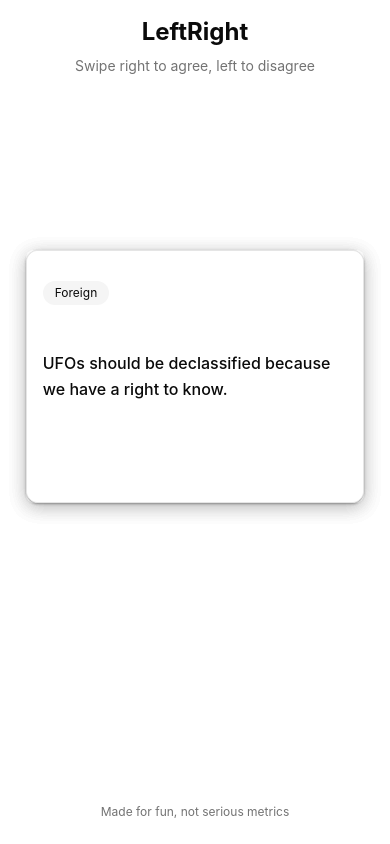
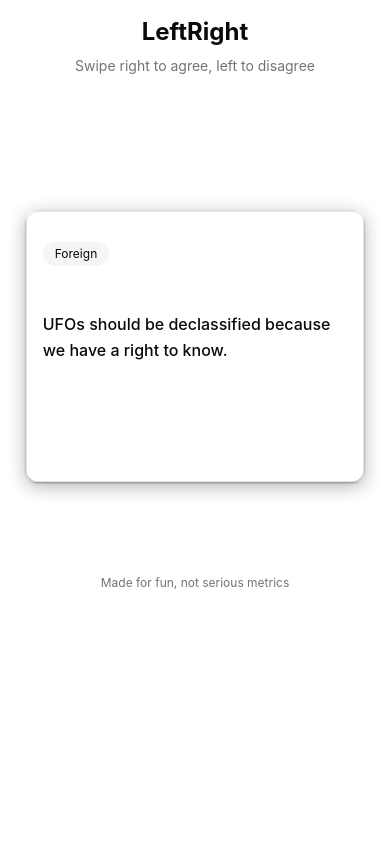
Before and after one commit to freddysongg/LeftRight, a React (Vite) app: page / in a window 390 px wide. Built offline with nearby package versions, Linux system fonts and the light colour scheme.

Commit message:
feat: mobile styling

```diff
--- a/src/App.css
+++ b/src/App.css
@@ -1,6 +1,7 @@
 #root {
   max-width: 1280px;
   margin: 0 auto;
-  padding: 2rem;
+  height: 100%;
   text-align: center;
+  box-sizing: border-box;
 }
--- a/src/App.tsx
+++ b/src/App.tsx
@@ -19,10 +19,17 @@ export default function App() {
   const deviceType = useDeviceType();
   const paddingB =
     deviceType === 'mobile'
-      ? 'pb-[15vh]'
+      ? 'pt-[calc(100vh-95vh)]'
       : deviceType === 'tablet'
-        ? 'pb-[10vh]'
-        : 'pb-[13vh]';
+        ? 'pt-[calc(100vh-97vh)]'
+        : 'pt-[calc(100vh-98vh)]';
+
+  const paddingT =
+    deviceType === 'mobile'
+      ? 'pb-[calc(100vh-70vh)]'
+      : deviceType === 'tablet'
+        ? 'pb-[calc(100vh-65vh)]'
+        : 'pb-[calc(100vh-97vh)]';
 
   const shuffleQuestions = () => {
     const categories = ['Economic', 'Social', 'Foreign', 'Domestic'];
@@ -63,7 +70,8 @@ export default function App() {
   };
 
   return (
-    <div className="flex flex-col h-screen">
+    <div className="flex flex-col h-screen overflow-hidden">
+      {/* Header */}
       <header className="flex-shrink-0 pt-4 text-center sm:pt-6 md:pt-8">
         <h1 className="mb-2 text-2xl font-bold sm:text-3xl md:text-4xl">
           LeftRight
@@ -73,7 +81,10 @@ export default function App() {
         </p>
       </header>
 
-      <main className={`flex flex-1 items-center justify-center ${paddingB}`}>
+      {/* Main Content */}
+      <main
+        className={`flex-1 flex items-center justify-center ${paddingB} overflow-hidden`}
+      >
         <div className="w-full max-w-[95vw] sm:max-w-[70vw] md:max-w-xl px-4">
           {!gameComplete ? (
             <CardStack
@@ -91,7 +102,10 @@ export default function App() {
         </div>
       </main>
 
-      <footer className="flex-shrink-0 pb-6 text-center text-xs text-muted-foreground sm:pb-6 med:pb-8 sm:text-sm">
+      {/* Footer */}
+      <footer
+        className={`flex-shrink-0 text-center text-xs text-muted-foreground sm:text-sm ${paddingT}`}
+      >
         Made for fun, not serious metrics
       </footer>
       <Toaster />
--- a/src/components/CardStack.tsx
+++ b/src/components/CardStack.tsx
@@ -29,10 +29,10 @@ export function CardStack({ questions, onResponse }: CardStackProps) {
       className={cn(
         'relative mx-auto transition-all duration-300',
         deviceType === 'mobile'
-          ? 'aspect-[4/5] w-full h-[30vh]'
+          ? 'aspect-[4/5] w-full h-[calc(100vh-68vh)]'
           : deviceType === 'tablet'
-            ? 'aspect-[3/4] w-full h-[45vh]'
-            : 'aspect-[3/4] w-full max-w-md h-[40vh]'
+            ? 'aspect-[3/4] w-full h-[calc(100vh-65vh)]'
+            : 'aspect-[3/4] w-full max-w-md h-[calc(100vh-40vh)]'
       )}
     >
       <AnimatePresence>
--- a/src/components/QuestionCard.tsx
+++ b/src/components/QuestionCard.tsx
@@ -35,7 +35,7 @@ export function QuestionCard({
     deviceType === 'mobile'
       ? 'py-[2vh]'
       : deviceType === 'tablet'
-        ? 'py-[8vh]'
+        ? 'py-[3vh]'
         : 'py-[5vh]';
   const textSize =
     deviceType === 'mobile'
--- a/src/index.css
+++ b/src/index.css
@@ -17,12 +17,11 @@
   -moz-osx-font-smoothing: grayscale;
 }
 
-html, body {
-  margin: 0;
-  min-width: 320px;
-  min-height: 100vh;
+html,
+body {
+  overflow: hidden;
   height: 100%;
-  overflow: hidden;
+  overscroll-behavior: none;
 }
 
 #root {
```
